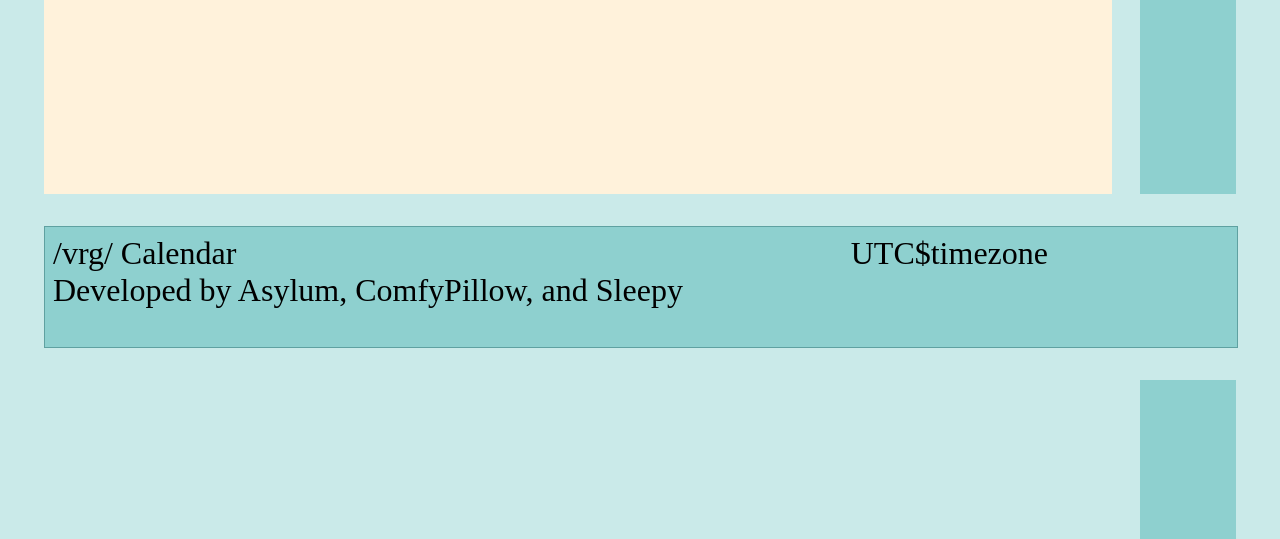
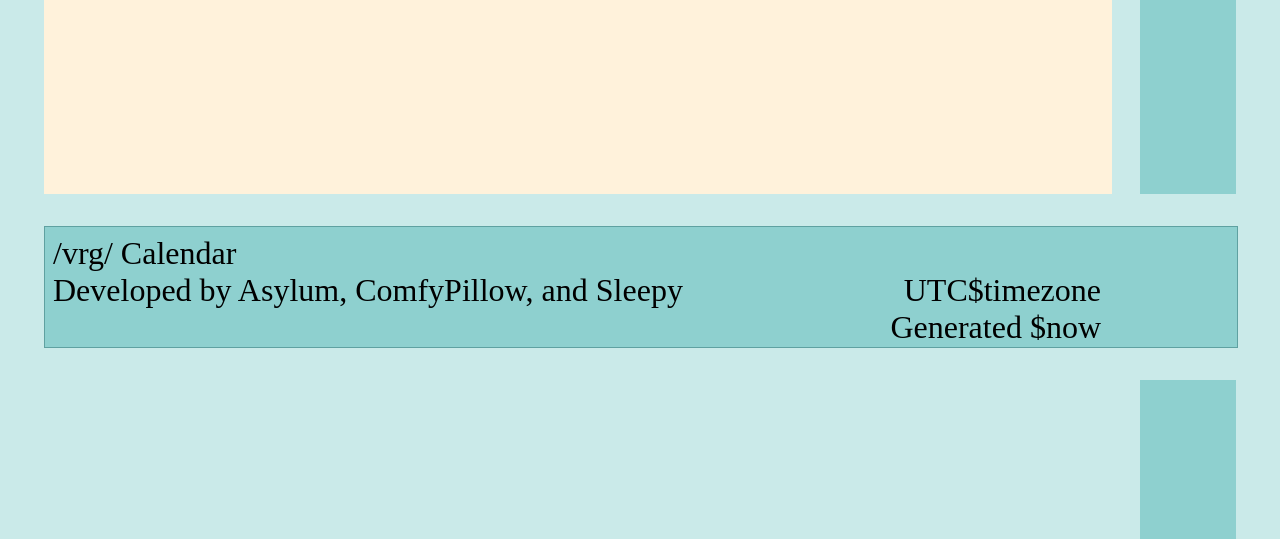
Before and after one commit to asleeponduty/unity_pycal, a Python web app: template html-resources/template/head.html in a window 1280 px wide. Shown: the part 1668-2207 px from the top of the page. Run offline with Jinja, Linux system fonts and the light colour scheme; the template is opened without the code that fills it, so the values that code supplies are empty; some web fonts are replaced.

Commit message:
Add Generation Time

```diff
--- a/html-resources/style.css
+++ b/html-resources/style.css
@@ -31,7 +31,8 @@
 }
 .right {
   float: right;
-  margin-right: 2em;
+  margin-right: 4em;
+  clear: both;
 }
 .scrollbar {
   width: 96px;
--- a/html-resources/template/head.html
+++ b/html-resources/template/head.html
@@ -12,7 +12,9 @@
         <div class="header"><img src="../../html-resources/banner/current.png"></div>
         <div class="spacer"></div>
     </div>
-    <div class="footer"><div>/vrg/ Calendar  <span class="right">UTC$timezone</span> <br/>Developed by Asylum, ComfyPillow, and Sleepy</div></div>
+    <div class="footer"><div>/vrg/ Calendar  <span class="right">UTC$timezone</span> <br/>
+        Developed by Asylum, ComfyPillow, and Sleepy
+        <span class="right">Generated $now</span></div></div>
 </div>
 <div class="bottom">
     <div class="scrollbar"></div>
--- a/main.py
+++ b/main.py
@@ -83,7 +83,7 @@
         fname = os.path.abspath("output/html") + os.sep + filename
         files.append(fname)
         with open(fname, "w", encoding="utf-8") as out:
-            out.write(head_html_template.substitute(timezone=str(offset_h)))
+            out.write(head_html_template.substitute(timezone=str(offset_h), now=today.strftime('%b %d @ %H:%M')))
             out.write(f"<div class=\"calendar\"><table>\n")
             day = None
             for e in events:
```
